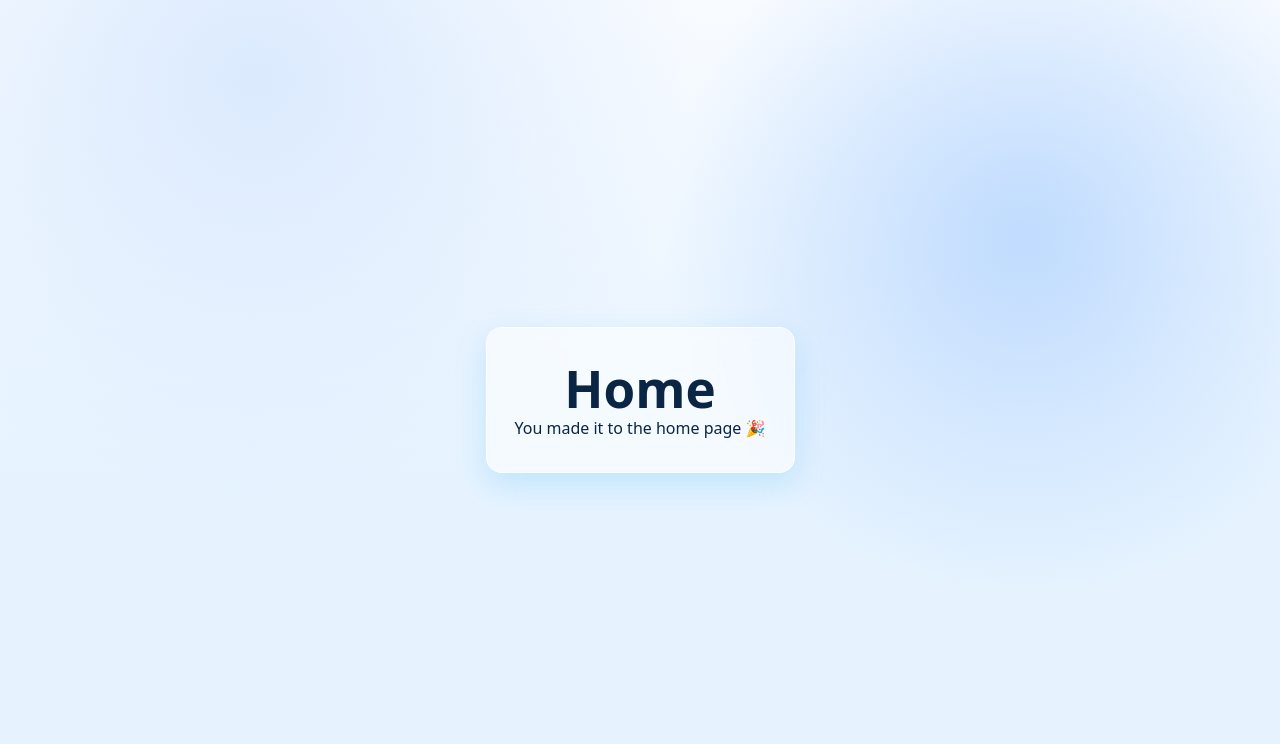
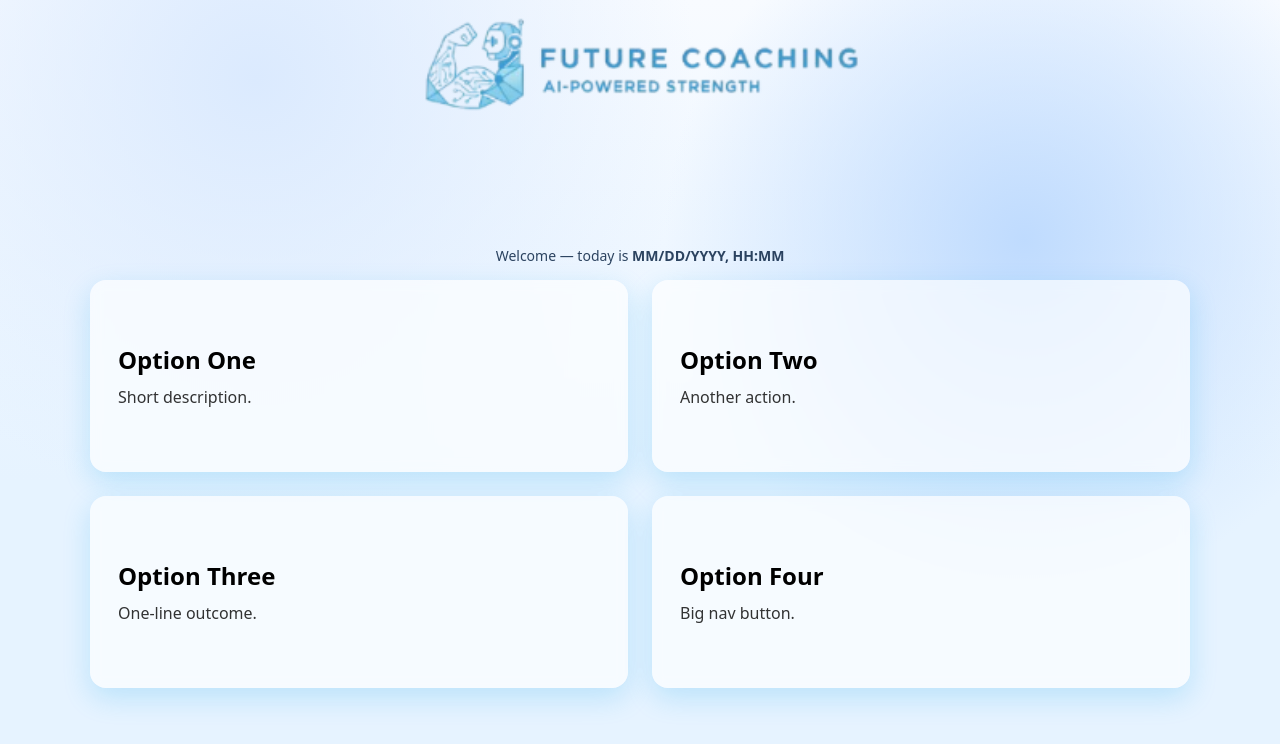
Before and after one commit to aidandawley/Futures-Coaching, a React (Vite) app in the folder Coach/: page /home in a window 1280 px wide. Shown: the top 744 px of the page. Built offline with nearby package versions, Linux system fonts and the light colour scheme.

Commit message:
buttons established

```diff
--- a/Coach/src/HomePage.jsx
+++ b/Coach/src/HomePage.jsx
@@ -1,10 +1,25 @@
+import logo from "./assets/Logo.png";
 export default function HomePage() {
     return (
       <main className="main">
-        <section className="panel">
-          <h1>Home</h1>
-          <p>You made it to the home page 🎉</p>
-        </section>
+        {/* fixed logo at the top-center */}
+        <img src={logo} alt="Future Coaching logo" className="logo-lg" />
+
+        {/* ensures all content starts below the fixed logo */}
+        <div className="spacer" aria-hidden />
+
+        <div className="container">
+          <p className="welcome-mini">
+            Welcome — today is <strong>MM/DD/YYYY, HH:MM</strong>
+          </p>
+
+          <section className="tiles">
+            <button className="tile" type="button"><h2>Option One</h2><p>Short description.</p></button>
+            <button className="tile" type="button"><h2>Option Two</h2><p>Another action.</p></button>
+            <button className="tile" type="button"><h2>Option Three</h2><p>One-line outcome.</p></button>
+            <button className="tile" type="button"><h2>Option Four</h2><p>Big nav button.</p></button>
+          </section>
+        </div>
       </main>
     );
   }
--- a/Coach/src/index.css
+++ b/Coach/src/index.css
@@ -1,36 +1,21 @@
+#root { padding: 0 !important; margin: 0; max-width: none; }
+*, *::before, *::after { box-sizing: border-box; }
+
 :root {
   font-family: system-ui, Avenir, Helvetica, Arial, sans-serif;
   line-height: 1.5;
   font-weight: 400;
-
-  color-scheme: light dark;
-  color: rgba(255, 255, 255, 0.87);
-  background-color: #242424;
-
   font-synthesis: none;
   text-rendering: optimizeLegibility;
   -webkit-font-smoothing: antialiased;
   -moz-osx-font-smoothing: grayscale;
 }
 
-*, *::before, *::after { box-sizing: border-box; }
 
-a {
-  font-weight: 500;
-  color: #646cff;
-  text-decoration: inherit;
-}
-a:hover {
-  color: #535bf2;
-}
-
+a { color: #646cff; text-decoration: none; font-weight: 500; }
+a:hover { color: #535bf2; }
+h1 { font-size: 3.2em; line-height: 1.1; margin: 0; }
 p { margin: 0; }
-
-h1 {
-  font-size: 3.2em;
-  line-height: 1.1;
-  margin: 0;
-}
 
 button {
   border-radius: 8px;
@@ -43,61 +28,30 @@ button {
   cursor: pointer;
   transition: border-color 0.25s;
 }
-button:hover {
-  border-color: #646cff;
-}
-button:focus,
-button:focus-visible {
-  outline: 4px auto -webkit-focus-ring-color;
-}
-
-@media (prefers-color-scheme: light) {
-  :root {
-    color: #213547;
-    background-color: #ffffff;
-  }
-  a:hover {
-    color: #747bff;
-  }
-  button {
-    background-color: #f9f9f9;
-  }
-}
-
+button:hover { border-color: #646cff; }
+button:focus, button:focus-visible { outline: 4px auto -webkit-focus-ring-color; }
 
 html, body, #root { height: 100%; }
-body {
+
+html, body {
   margin: 0;
-  font-family: system-ui, -apple-system, Segoe UI, Roboto, Inter, sans-serif;
   color: #0b2545;
-  /* radiant light-blue background */
+  overscroll-behavior-y: none;
   background:
     radial-gradient(1100px circle at 20% 10%, #dbeafe 0%, transparent 40%),
     radial-gradient(900px circle at 80% 30%, #bfdbfe 0%, transparent 40%),
     linear-gradient(180deg, #f8fbff 0%, #e6f3ff 60%);
 }
 
-html, body {
-  height: 100%;
-  overscroll-behavior-y: none;   /* prevents the rubber-band bounce revealing white */
-  background:
-    radial-gradient(1100px circle at 20% 10%, #dbeafe 0%, transparent 40%),
-    radial-gradient(900px circle at 80% 30%, #bfdbfe 0%, transparent 40%),
-    linear-gradient(180deg, #f8fbff 0%, #e6f3ff 60%);
+.main {
+  min-height: 100dvh;
+  display: flex;
+  flex-direction: column;
+  align-items: flex-start;
+  justify-content: center;
+  padding: 6px 12px;
 }
 
-/* center content */
-.main {
-  min-height: 100vh;   /* fallback */
-  min-height: 100dvh;  /* modern, avoids mobile URL-bar issues */
-  display: flex;
-  align-items: center;
-  justify-content: center;
-  padding: clamp(24px, 5vw, 64px);
-
-}
-
-/* simple “professional” card */
 .panel {
   text-align: center;
   padding: 32px 28px;
@@ -121,3 +75,57 @@ html, body {
   transition: transform .1s ease, box-shadow .2s ease, background .2s ease;
 }
 .btn:hover { transform: translateY(-1px); background:#0284c7; box-shadow: 0 14px 28px rgba(14,165,233,.35); }
+
+.logo-lg {
+  position: fixed;
+  top: 6px;
+  left: 50%;
+  transform: translateX(-50%);
+  display: block;
+  width: 480px;
+  max-width: 95vw;
+  height: auto;
+}
+
+
+.spacer { height: 180px; }
+
+.container { width: min(1100px, 96vw); margin: 0 auto; }
+
+.welcome-mini {
+  text-align: center;
+  font-size: 14px;
+  opacity: 0.85;
+  margin: 0 0 14px;
+}
+
+
+.tiles {
+  display: grid;
+  grid-template-columns: repeat(2, minmax(260px, 1fr));
+  gap: clamp(14px, 2.5vw, 24px);
+  margin: 8px 0 48px;
+}
+
+.tile {
+  display: grid;
+  align-content: center;
+  gap: 10px;
+  min-height: clamp(150px, 24vh, 240px);
+  padding: clamp(16px, 4vw, 28px);
+  border: 0;
+  border-radius: 16px;
+  background: rgba(255,255,255,0.65);
+  backdrop-filter: blur(6px);
+  box-shadow: 0 10px 28px rgba(14,165,233,0.20);
+  text-align: left;
+  cursor: pointer;
+  transition: transform .08s ease, box-shadow .2s ease, background .2s ease;
+}
+.tile:hover  { transform: translateY(-2px); box-shadow: 0 16px 36px rgba(14,165,233,0.28); }
+.tile h2 { margin: 0; font-size: clamp(18px, 2vw, 24px); }
+.tile p  { margin: 0; opacity: 0.8; }
+
+@media (max-width: 700px) {
+  .tiles { grid-template-columns: 1fr; }
+}
```
Also changed, not shown: Coach/src/Setup.jsx (+10 -0 lines), Coach/src/assets/Logo.png (added), Coach/src/assets/Logo_Compact.png (added).
